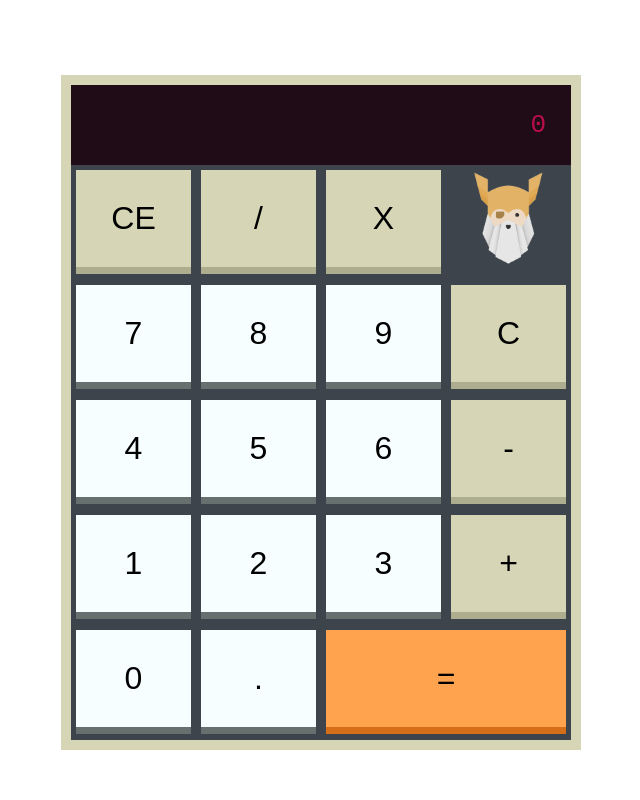
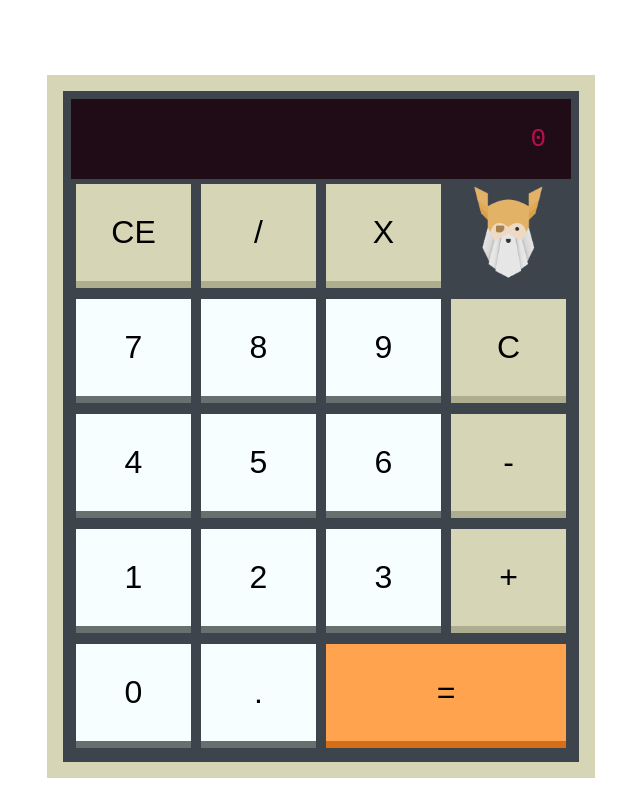
Before and after one commit to cjsweeten101/odin-calculator, a plain HTML site: page index.html in a window 1280 px wide. Shown: the whole page, without its empty margins (319-959 px from the left). Drawn offline with Linux system fonts and the light colour scheme.

Commit message:
Adjust styles, increase border

```diff
--- a/style.css
+++ b/style.css
@@ -7,9 +7,10 @@ body{
 }
 
 #content{
+    padding: 8px;
     display: flex;
     flex-direction: column;
-    border: solid #d6d5b6 10px;
+    border: solid #d6d5b6 16px;
     height: 655px;
     flex-basis: 500px;
     background-color: #3e444c;
```
